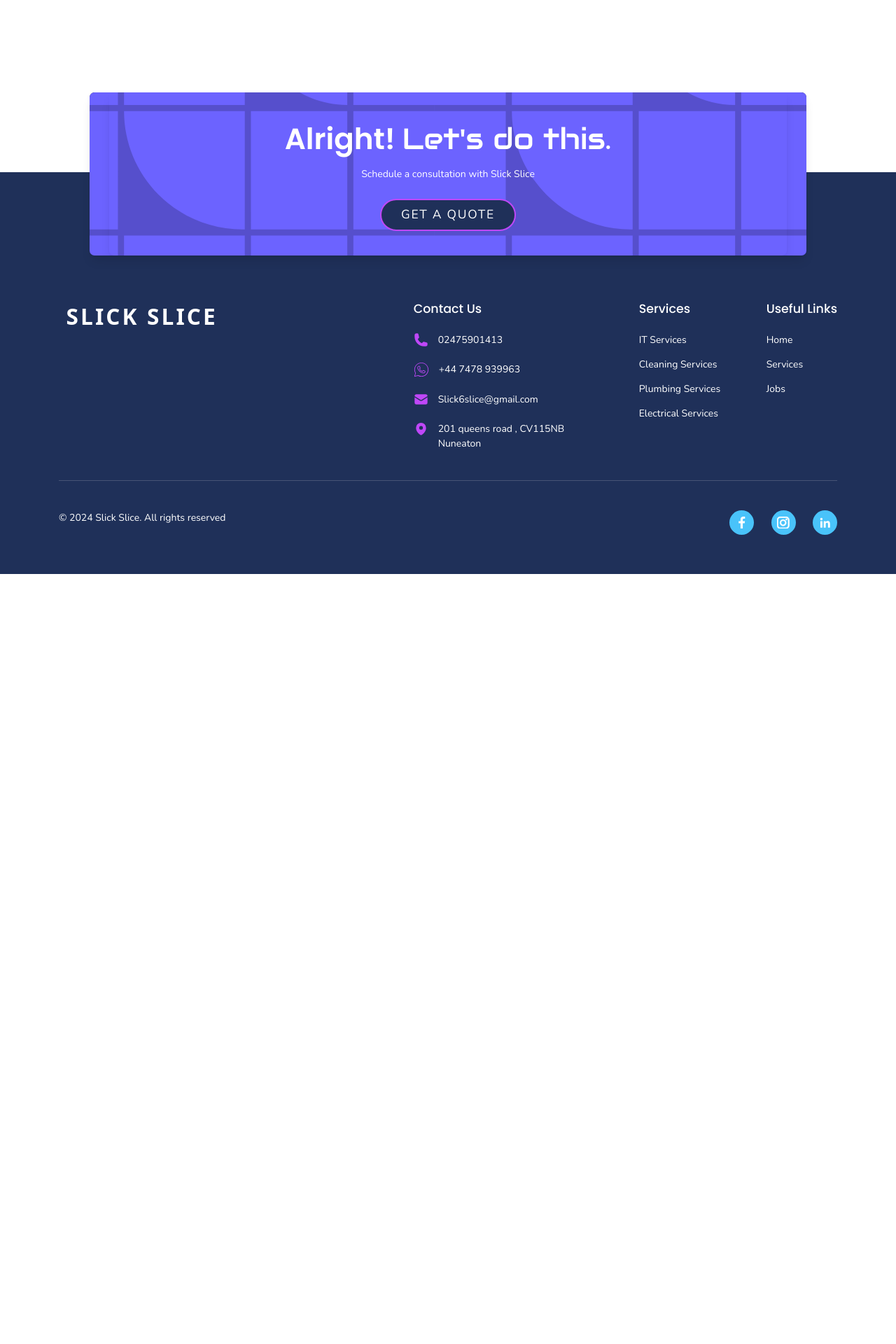
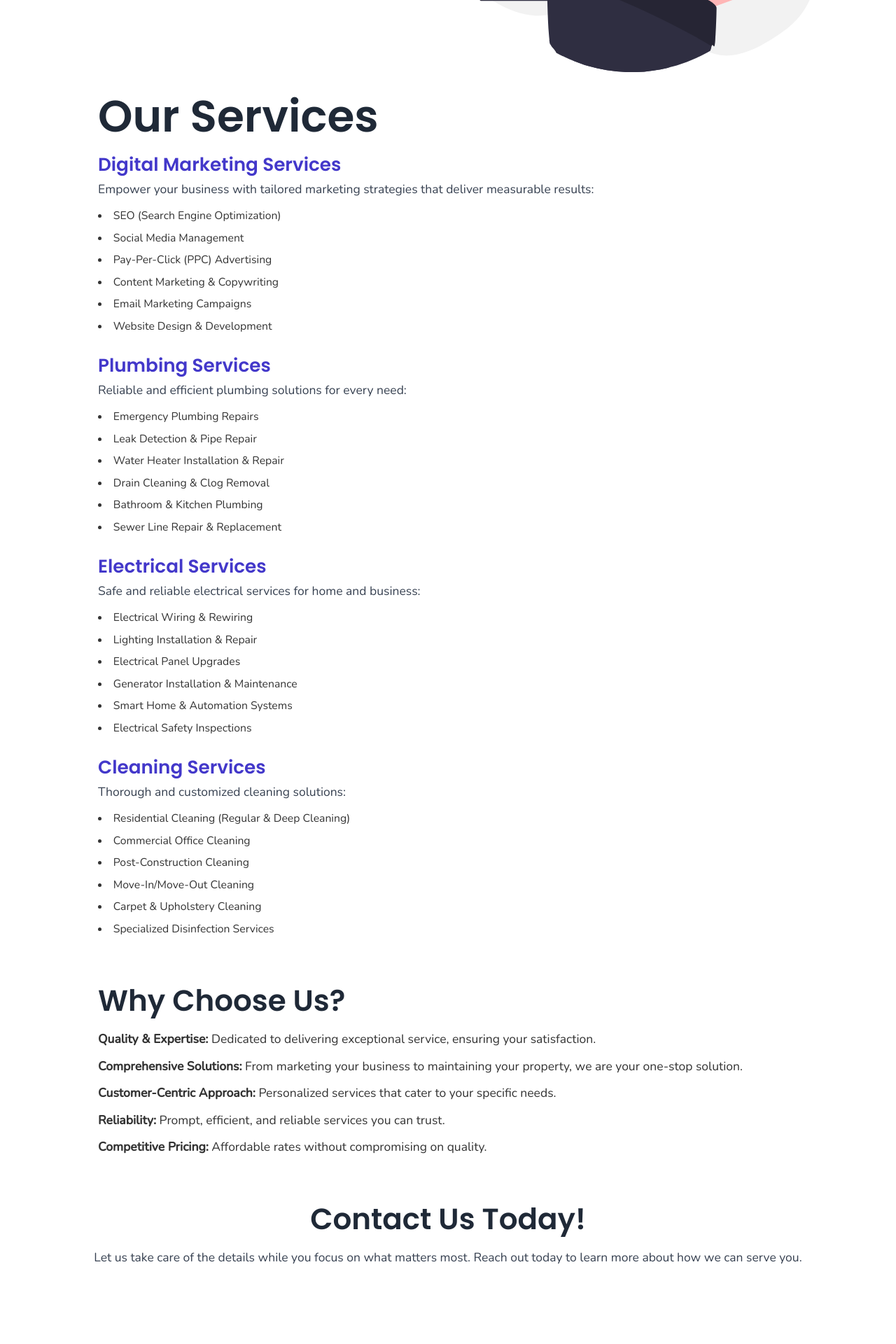
Before and after one commit to NabeelAhmad1225/slick-slice-2, a Next.js app: page /aboutUs in a window 1280 px wide. Before the commit this address had no page. Shown: the part 460-2380 px from the top of the page at 70% size. Before the commit the page ends 1280 px from the top, so only its background shows below. Built offline with nearby package versions, Linux system fonts and the light colour scheme; a web font is replaced by a local one.

Commit message:
fixing issue

```diff
--- a/components/hero/ServiceSection2.tsx
+++ b/components/hero/ServiceSection2.tsx
@@ -34,27 +34,17 @@ export default function ServiceSection2() {
   const handleCardClick = (serviceID: number) => {
     setExpandedServiceID(serviceID === expandedServiceID ? null : serviceID);
   };
+
+
   const serviceCarousel = services.map((service: any, index: number) => {
     return (
       <div key={index}>
-        <ServiceCard
-          data={service}
-          active={activeServiceID === service.id}
-          onClick={() => handleCardClick(service.id)} // Handle click to expand or collapse
-        />
-        {/* Show nested services if the service is expanded */}
-        {expandedServiceID === service.id && service.nestedServices && (
-          <div className="nested-services">
-            <ul>
-              {service.nestedServices.map((nestedService: any, idx: number) => (
-                <li key={idx}>{nestedService}</li>
-              ))}
-            </ul>
-          </div>
-        )}
+        <ServiceCard data={service} active={activeServiceID == service.id} />
       </div>
     );
   });
+
+
 
   const CustomDot = ({ onMove, index, onClick, active }: any) => {
     return (
--- a/components/nav/NavBar.tsx
+++ b/components/nav/NavBar.tsx
@@ -40,6 +40,9 @@ export default function NavBar() {
       case "/jobs":
         setDefaultBackgroundCSS(styles.whiteBackground);
         break;
+      // case "/aboutUs":
+      //   setDefaultBackgroundCSS(styles.whiteBackground);
+      //   break;
       default:
         setDefaultBackgroundCSS(styles.primaryBackground);
         break;
--- a/components/services/ServiceCard.tsx
+++ b/components/services/ServiceCard.tsx
@@ -2,15 +2,16 @@ import { useEffect, useRef, useState } from "react";
 import Lottie, { AnimationItem } from "lottie-web";
 import Link from "next/link";
 import { useRouter } from "next/router";
-import { ArrowLongRightIcon } from "@heroicons/react/24/solid";
-
-export default function ServiceCard({ data, active, onClick }: any) {
+import {
+  ArrowLongLeftIcon,
+  ArrowLongRightIcon,
+} from "@heroicons/react/24/solid";
+export default function ServiceCard({ data, active }: any) {
   const [animation, setAnimation] = useState<AnimationItem | null>(null);
   const container = useRef<HTMLDivElement>(null);
 
   useEffect(() => {
-    if (!container.current) return;
-
+    if (!!!container.current) return;
     const animation = Lottie.loadAnimation({
       container: container.current,
       renderer: "svg",
@@ -19,14 +20,15 @@ export default function ServiceCard({ data, active, onClick }: any) {
       animationData: data.json,
     });
 
-    // Play the animation immediately (without looping)
+    // to render json without animation
     animation.play();
+
     setAnimation(animation);
 
     return () => {
       animation.destroy();
     };
-  }, [data.json]);
+  }, []);
 
   const startAnimation = () => {
     if (animation) {
@@ -43,36 +45,46 @@ export default function ServiceCard({ data, active, onClick }: any) {
       animation.play();
     }
   };
-
-  // Animation control based on active state
   if (active) {
     startAnimation();
+    // console.log("if :>> ", active);
   } else {
     stopAnimation();
+    // console.log("else :>> ", active);
   }
-
   const router = useRouter();
+  // function goToQuote() {
+  //   router.push({
+  //     pathname: "/get-a-quote",
+  //     query: { id: data.id },
+  //   });
+  // }
 
   return (
+    <>
+      <Link
+        href={`/get-a-quote?selectedService=${data.id}&previous=${router.asPath}`}
+        as="/get-a-quote"
+      >
         <article
-      className="grid place-items-center card shadow-lg bg-white relative h-48 w-[95%] cursor-pointer mb-card"
+          className="grid place-items-center card shadow-lg bg-white relative  h-48 w-[95%] cursor-pointer mb-card"
           onMouseEnter={startAnimation}
           onMouseLeave={stopAnimation}
-      onClick={onClick} // Handle card click
         >
           <h3 className="text-responsive-2xl text-center capitalize">
             {data?.label ?? ""}
           </h3>
+          {/* <div className="w-40 h-40" /> */}
 
-      <div ref={container} className="w-40 h-40" /> {/* Lottie container */}
-
-      <Link
-        href={`/get-a-quote?selectedService=${data.id}&previous=${router.asPath}`}
-        as="/get-a-quote"
-        className="absolute bottom-3 right-4"
+          <button
+            className="  absolute bottom-3 right-4"
+            type="submit"
           >
+            {/* <span className="hidden sm:block">Next</span> */}
             <ArrowLongRightIcon className="w-10 text-accent" />
+          </button>
+        </article>
       </Link>
-    </article>
+    </>
   );
 }
--- a/data/pages.json
+++ b/data/pages.json
@@ -11,5 +11,9 @@
   {
     "href": "/jobs",
     "label": "Jobs"
+  },
+  {
+    "href": "/aboutUs",
+    "label": "About Us"
   }
 ]
--- /dev/null
+++ b/src/pages/aboutUs/index.tsx
@@ -0,0 +1,160 @@
+import PortfolioCard from "../../../components/portfolio/PortfolioCard";
+import Header from "../../../components/Header";
+import projects from "../../../data/projects.json";
+import SvgHeaderPortfolio from "../../../components/svgs/SvgHeaderPortfolio";
+import Head from "next/head";
+import SvgHeaderServices from "../../../components/svgs/SvgHeaderServices";
+
+export default function AboutUs() {
+  const staggerVariants = {
+    hidden: { opacity: 0, y: 50 },
+    visible: (i: number) => ({
+      opacity: 1,
+      y: 0,
+      transition: {
+        delay: i * 0.25,
+        duration: 0.75,
+        ease: "easeOut",
+      },
+    }),
+  };
+  return (
+    <>
+      <Head>
+        <title> About Us - Slick Slice </title>
+      </Head>
+
+      <div className="  w-full isolate ">
+        <Header
+          title="About"
+          accentTitle="Us"
+          icon={<SvgHeaderServices />}
+          background="bg-primary"
+          text="text-white"
+        />
+      </div>
+      <div className="wrapper pb-32 px-4 md:px-8 lg:px-16 mt-44">
+        {/* Services Section */}
+        <section className="container-fluid">
+          <h2 className="text-4xl md:text-6xl lg:text-7xl font-semibold text-gray-800 mb-6">
+            Our Services
+          </h2>
+
+          {/* Service Block - Digital Marketing */}
+          <div className="mb-8">
+            <h3 className="text-2xl md:text-3xl font-bold text-indigo-700 mb-2">
+              Digital Marketing Services
+            </h3>
+            <p className="text-lg md:text-xl text-gray-700 mb-4">
+              Empower your business with tailored marketing strategies that
+              deliver measurable results:
+            </p>
+            <ul className="list-disc list-inside text-base md:text-lg text-gray-600 space-y-2">
+              <li>SEO (Search Engine Optimization)</li>
+              <li>Social Media Management</li>
+              <li>Pay-Per-Click (PPC) Advertising</li>
+              <li>Content Marketing & Copywriting</li>
+              <li>Email Marketing Campaigns</li>
+              <li>Website Design & Development</li>
+            </ul>
+          </div>
+
+          {/* Service Block - Plumbing Services */}
+          <div className="mb-8">
+            <h3 className="text-2xl md:text-3xl font-bold text-indigo-700 mb-2">
+              Plumbing Services
+            </h3>
+            <p className="text-lg md:text-xl text-gray-700 mb-4">
+              Reliable and efficient plumbing solutions for every need:
+            </p>
+            <ul className="list-disc list-inside text-base md:text-lg text-gray-600 space-y-2">
+              <li>Emergency Plumbing Repairs</li>
+              <li>Leak Detection & Pipe Repair</li>
+              <li>Water Heater Installation & Repair</li>
+              <li>Drain Cleaning & Clog Removal</li>
+              <li>Bathroom & Kitchen Plumbing</li>
+              <li>Sewer Line Repair & Replacement</li>
+            </ul>
+          </div>
+
+          {/* Service Block - Electrical Services */}
+          <div className="mb-8">
+            <h3 className="text-2xl md:text-3xl font-bold text-indigo-700 mb-2">
+              Electrical Services
+            </h3>
+            <p className="text-lg md:text-xl text-gray-700 mb-4">
+              Safe and reliable electrical services for home and business:
+            </p>
+            <ul className="list-disc list-inside text-base md:text-lg text-gray-600 space-y-2">
+              <li>Electrical Wiring & Rewiring</li>
+              <li>Lighting Installation & Repair</li>
+              <li>Electrical Panel Upgrades</li>
+              <li>Generator Installation & Maintenance</li>
+              <li>Smart Home & Automation Systems</li>
+              <li>Electrical Safety Inspections</li>
+            </ul>
+          </div>
+
+          {/* Service Block - Cleaning Services */}
+          <div>
+            <h3 className="text-2xl md:text-3xl font-bold text-indigo-700 mb-2">
+              Cleaning Services
+            </h3>
+            <p className="text-lg md:text-xl text-gray-700 mb-4">
+              Thorough and customized cleaning solutions:
+            </p>
+            <ul className="list-disc list-inside text-base md:text-lg text-gray-600 space-y-2">
+              <li>Residential Cleaning (Regular & Deep Cleaning)</li>
+              <li>Commercial Office Cleaning</li>
+              <li>Post-Construction Cleaning</li>
+              <li>Move-In/Move-Out Cleaning</li>
+              <li>Carpet & Upholstery Cleaning</li>
+              <li>Specialized Disinfection Services</li>
+            </ul>
+          </div>
+        </section>
+
+        {/* Why Choose Us Section */}
+        <section className="my-12 container-fluid mt-20">
+          <h2 className="text-3xl md:text-5xl font-semibold text-gray-800 mb-6">
+            Why Choose Us?
+          </h2>
+          <ul className="list-none space-y-4 text-lg md:text-xl text-gray-700">
+            <li>
+              <span className="font-bold">Quality & Expertise:</span> Dedicated
+              to delivering exceptional service, ensuring your satisfaction.
+            </li>
+            <li>
+              <span className="font-bold">Comprehensive Solutions:</span> From
+              marketing your business to maintaining your property, we are your
+              one-stop solution.
+            </li>
+            <li>
+              <span className="font-bold">Customer-Centric Approach:</span>{" "}
+              Personalized services that cater to your specific needs.
+            </li>
+            <li>
+              <span className="font-bold">Reliability:</span> Prompt, efficient,
+              and reliable services you can trust.
+            </li>
+            <li>
+              <span className="font-bold">Competitive Pricing:</span> Affordable
+              rates without compromising on quality.
+            </li>
+          </ul>
+        </section>
+
+        {/* Contact Us Section */}
+        <section className="my-12 text-center mt-20">
+          <h2 className="text-3xl md:text-5xl font-semibold text-gray-800 mb-6">
+            Contact Us Today!
+          </h2>
+          <p className="text-lg md:text-xl text-gray-700">
+            Let us take care of the details while you focus on what matters
+            most. Reach out today to learn more about how we can serve you.
+          </p>
+        </section>
+      </div>
+    </>
+  );
+}
```
Lines whose indentation alone changed are shown as unchanged.
